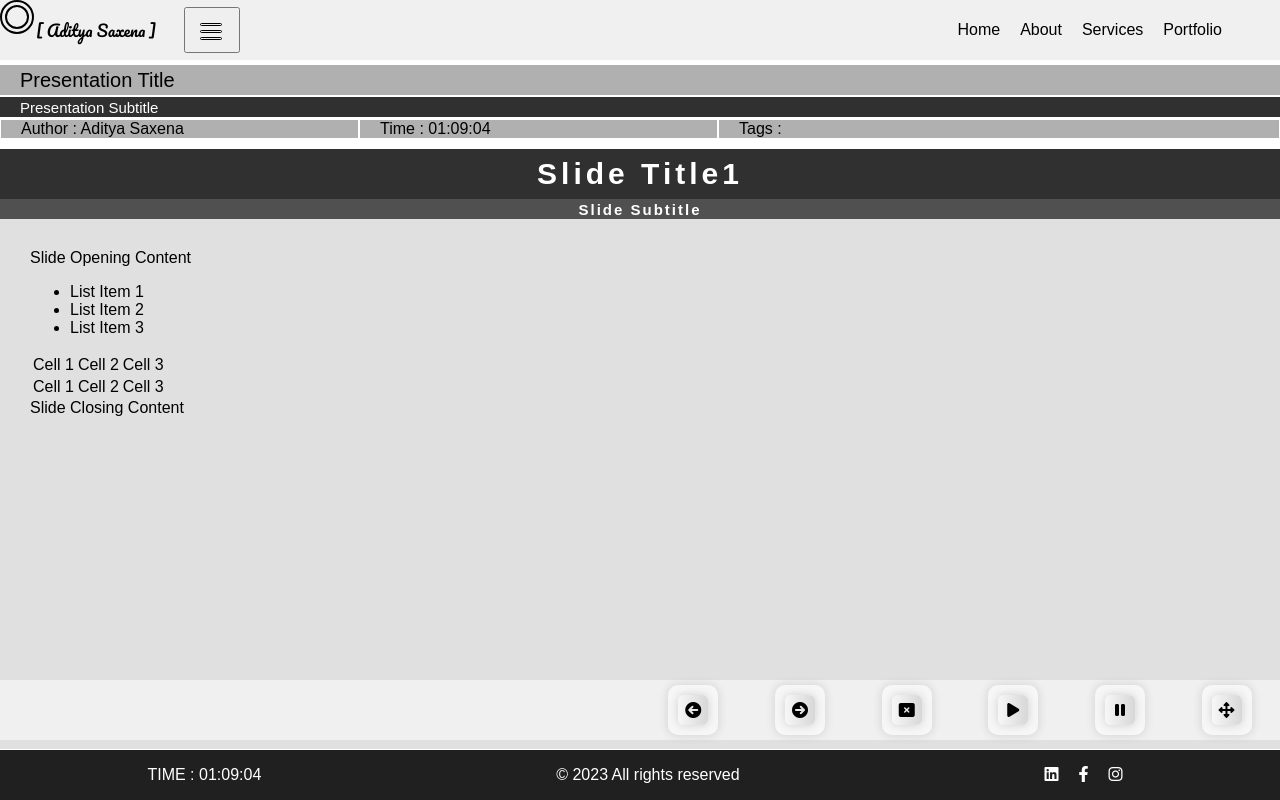
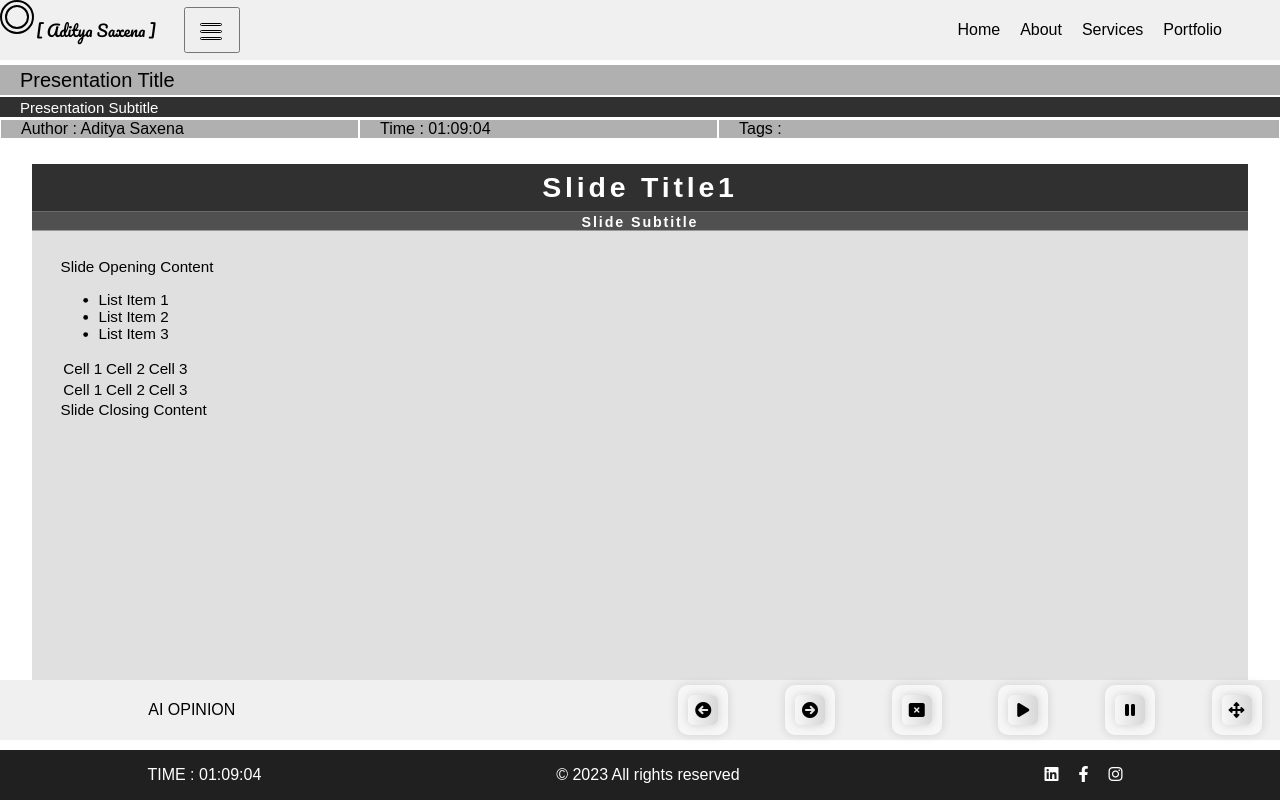
Before and after one commit to mr-saxena-aditya/AnimeJS_Presentation, a website: page index.html in a window 1280 px wide. Both pictures are taken after a click on the link 693 px from the left and 710 px from the top of the page. Drawn offline with nearby package versions, Linux system fonts and the light colour scheme.

Commit message:
saving before AI implementation

```diff
--- a/css/styles.css
+++ b/css/styles.css
@@ -500,6 +500,7 @@ body {
   min-width: 50vw;
   justify-content: space-around;
   align-items: center;
+  margin-left: 10px !important;
 }
 
 .presentation-controls {
--- a/index.html
+++ b/index.html
@@ -196,7 +196,8 @@
     </div>
     <div class="presentation-footer">
         <div class="presentation-footer-text">
-
+            <div class="presentation-footer-title">AI OPINION</div>
+            <div class="presentation-footer-ai-response"></div>
         </div>
         <div class="presentation-controls">
             <div class="presentation-control prev">
--- a/js/script.js
+++ b/js/script.js
@@ -189,15 +189,16 @@ function hidePreloader() {
 
     anime({
       targets: currentSlide,
-      translateY: '-20vh', // Corrected to move the slide up 20vh
-      translateX: '40vh', // Corrected to move the slide right 40vh
-      scale: 0.3,
-      duration: 1000,
+      translateY: '20vh', // Corrected to move the slide up 20vh
+      translateX: '40vw', // Corrected to move the slide right 40vh
+      scale: 0.5,
+      duration: 1500,
       easing: 'easeInOutQuad',
       complete: () => {
         currentSlide.style.display = 'none';
         currentSlide.style.transform = 'none';
-        nextSlide.style.transform = 'none';
+        nextSlide.style.transform = 'scale(0.95)'; // or any other scale value
+        nextSlide.style.opacity = 1;
         nextSlide.style.display = 'block';
       },
     });
```
